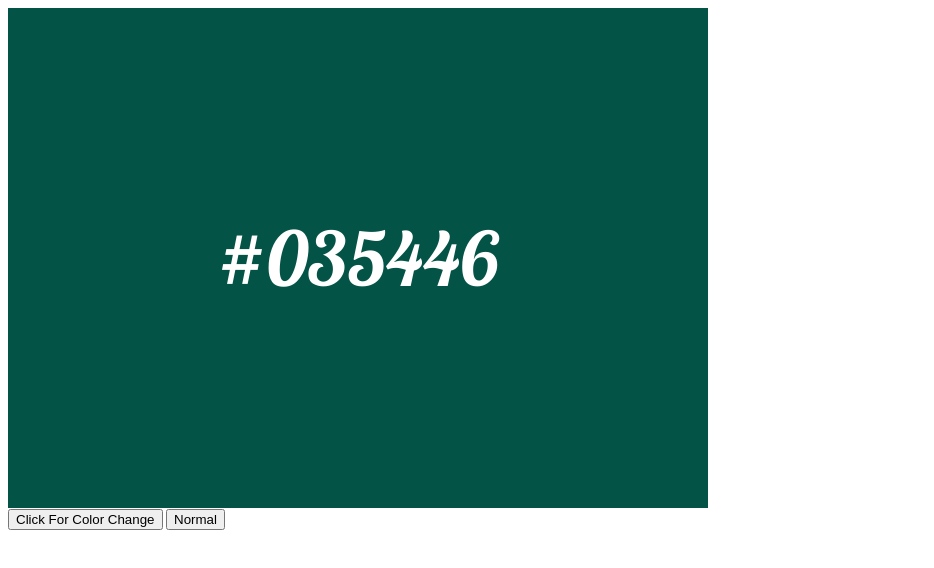
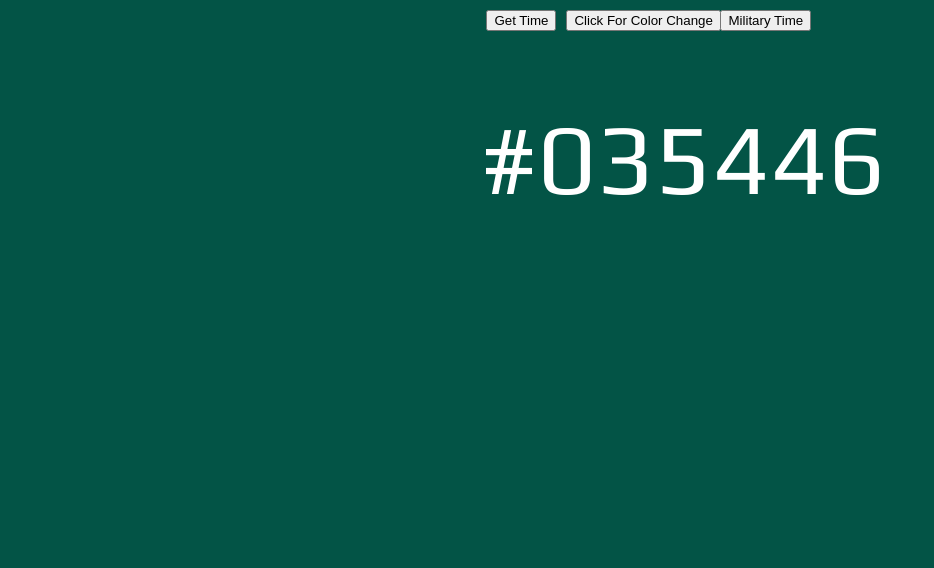
Before and after one commit to nickleach/Color-Clock, a plain HTML site: page index.html in a window 1280 px wide. Both pictures are taken after a click on the button "Click For Color Change". Shown: the whole page, without its empty margins (0-934 px from the left). Drawn offline with Linux system fonts and the light colour scheme.

Commit message:
Finished

```diff
--- a/index.html
+++ b/index.html
@@ -3,14 +3,17 @@
 <head>
   <title>Color Clock</title>
   <link rel="stylesheet" type="text/css" href="main.css">
-  <link href='http://fonts.googleapis.com/css?family=Lobster' rel='stylesheet' type='text/css'>
+  <link href='http://fonts.googleapis.com/css?family=Lobster| Play' rel='stylesheet' type='text/css'>
+
 </head>
 <body>
-<div class="box">
-<div class="clock">hello</div>
-<button class="color_change">Click For Color Change</button>
-<button class="normal">Normal</button>
-</div>
+  <div class="box">
+    <div class="greeting"><h2>hello</h2>click to begin...</div>
+    <div class="clock"></div>
+    <button class="color_change">Click For Color Change</button>
+    <button class="normal">Get Time</button>
+    <button class="army"> Military Time</button>
+  </div>
 <script src="main.js"></script>
 </body>
 </html>
--- a/main.css
+++ b/main.css
@@ -1,16 +1,47 @@
+body{
+  margin: 0;
+  background-color: black;
+}
+.greeting{
+  color: white;
+  text-align: center;
+  font-family: 'Lobster', cursive;
+
+}
+.greeting h2{
+  margin-bottom: 0;
+  font-size: 100px;
+}
 .box{
   background-color: black;
-  width: 700px;
-  height: 500px;
-  font-family: 'Lobster', cursive;
+  width: 100%;
+  height: 100%;
+
 }
 .clock{
   text-align: center;
-  font-family: 'Lobster', cursive;
+  font-family: 'Play', sans-serif;
   color: white;
-  line-height: 500px;
-  font-size: 75px;
+  font-size: 100px;
+  /* margin-bottom: 40px; */
+  left: 480px;
+  position: absolute;
+  top: 100px;
+}
+button{
+  text-align: center;
+  position: fixed;
+  left: 38%;
+  right: auto;
+  margin-top: 10px;
 }
 .color_change{
-  text-align: center;
+  margin-left: 80px;
 }
+.normal{
+  margin-left: 0
+
+}
+.army{
+margin-left: 234px
+}
--- a/main.js
+++ b/main.js
@@ -2,7 +2,10 @@ var box = document.querySelector('.box');
 var clock = document.querySelector('.clock');
 var colorButton = document.querySelector('.color_change')
 var normal = document.querySelector('.normal')
+var army = document.querySelector('.army')
 var buttons = document.querySelector('button')
+var greeting = document.querySelector('.greeting')
+var body = document.querySelector('body')
 function zero(x){
   if (x < 10){
     x = '0' + x;
@@ -15,45 +18,47 @@ function pM(x){
   }
   return x
 }
-var currentTime;
-var colorChange;
+
+var timer = function(x) {
+  setTimeout(x)}
+var timerOne = function(x) {
+  setTimeout(x)}
+var timerTwo= function(x){
+  setTimeout(x)}
+
 function currentTime (){
-  window.clearTimeout(colorChange)
   var currentDate = new Date();
   var hours = zero(pM(currentDate.getHours()));
   var minutes = zero(currentDate.getMinutes());
   var seconds = zero(currentDate.getSeconds());
   var nowTime = hours + ':' + minutes + ':'+ seconds;
+  greeting.innerHTML= ''
   clock.innerHTML= nowTime;
-var timer = setTimeout(function(){currentTime()}, 1000)
-box.style.backgroundColor=  nowTime;
-
+  timer(currentTime, 1000)
+}
+function armyTime (){
+  var currentDate = new Date();
+  var hours = zero(currentDate.getHours());
+  var minutes = zero(currentDate.getMinutes());
+  var seconds = zero(currentDate.getSeconds());
+  var milt = hours + ':' + minutes + ':'+ seconds;
+  greeting.innerHTML= ''
+  clock.innerHTML= milt;
+  timerTwo(armyTime, 1000)
 }
 // currentTime();
 function colorChange (){
-  window.clearTimeout(currentTime)
   var currentDate = new Date();
   var hours = zero(pM(currentDate.getHours()));
   var minutes = zero(currentDate.getMinutes());
   var seconds = zero(currentDate.getSeconds());
   var color = '#' + hours + minutes + seconds;
-  clock.innerHTML= color;
-var timer = setTimeout(function(){colorChange()}, 1000)
-box.style.backgroundColor= color
+  greeting.innerHTML= ''
+  clock.innerHTML= color
+  timerOne(colorChange, 1000)
+  body.style.backgroundColor= color
 }
-colorButton.addEventListener('click', colorChange)
-normal.addEventListener('click', currentTime)
 
-// var timeE = setTimeout(function())
-
-// switch(){
-//   case (colorButton.addEventListener("click")):
-//     colorChange();
-//   break;
-//   case (normal.addEventListener("click")):
-//     currentTime();
-//   break;
-//   default:
-//      currentTime();
-// }
-// colorChange();
+colorButton.addEventListener('click', colorChange, clearTimeout(timer), clearTimeout(timerTwo))
+normal.addEventListener('click', currentTime, clearTimeout(timerOne), clearTimeout(timerTwo))
+army.addEventListener('click', armyTime, clearTimeout(timer), clearTimeout(timerOne))
```
